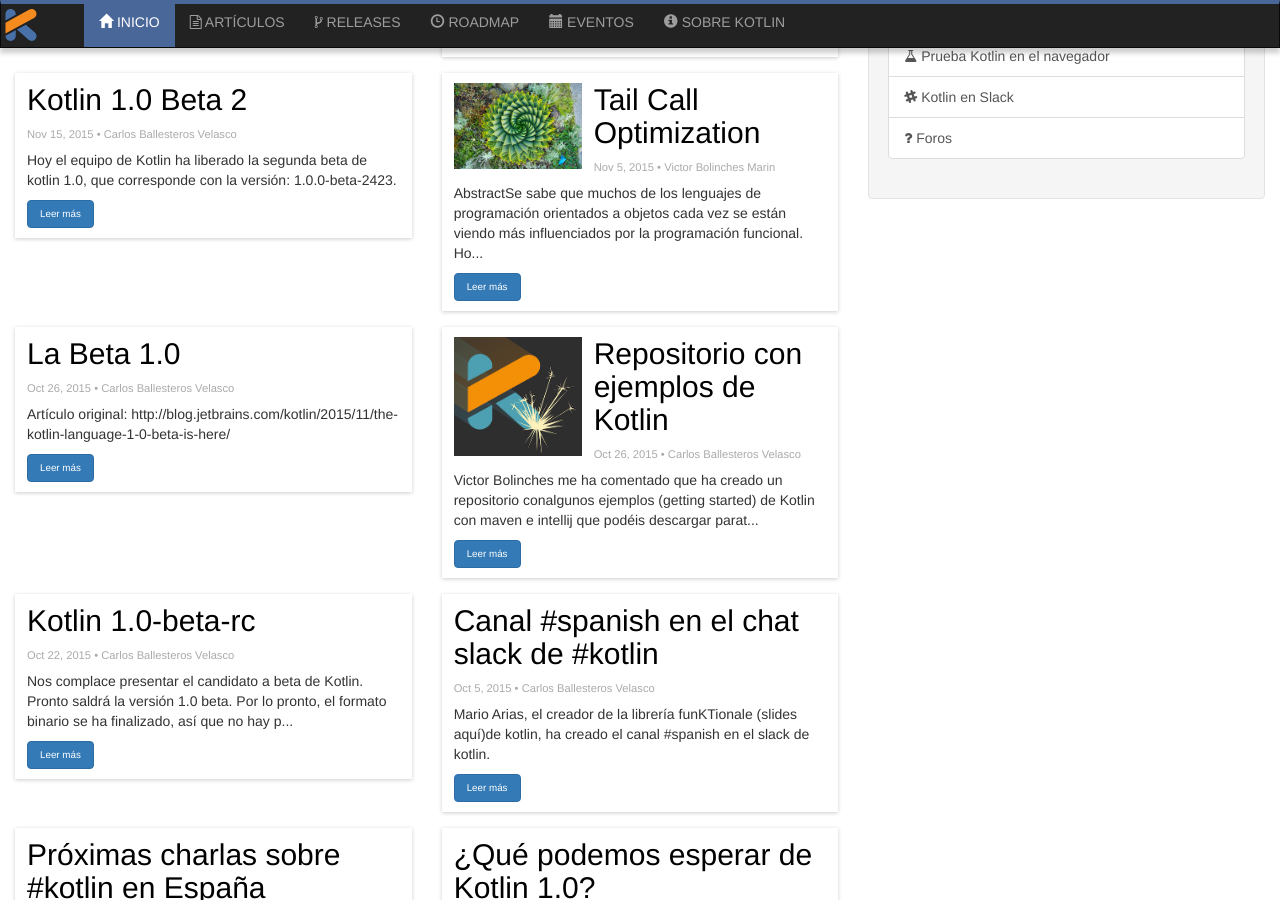
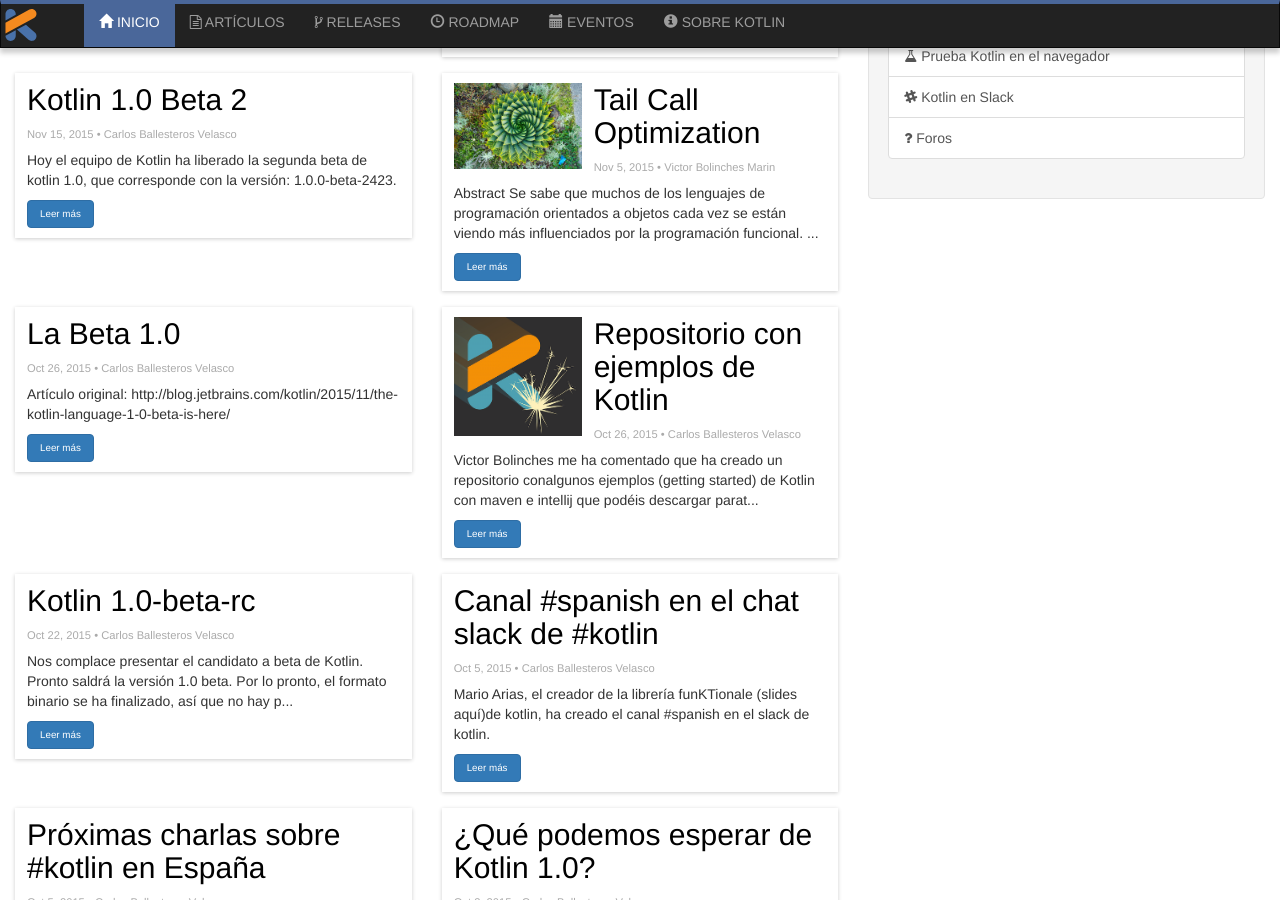
Before and after one commit to kotlin-es/kotlin.es, a Jekyll site: the page built from index.html, in a window 1280 px wide and 900 px high, scrolled down 772 px. Built offline with Jekyll 4.4.1, drawn with Linux system fonts in a browser that asks for light colours; comment, search, counter and statistics services are not loaded.

Commit message:
Removing <i> </> int "tail call post

```diff
--- a/_posts/articles/2015-11-05-tail-call-optimization.markdown
+++ b/_posts/articles/2015-11-05-tail-call-optimization.markdown
@@ -10,7 +10,7 @@
 ---
 
 
-<i><span style="font-weight: 400;">Abstract</span></i>
+<span style="font-weight: 400;"> Abstract </span>
 <p style="text-align: justify;"><i><span style="font-weight: 400;">Se sabe que muchos de los lenguajes de programación orientados a objetos cada vez se están viendo más influenciados por la programación funcional. Hoy en día es normal ver como dos paradigmas de programación, la orientado a objetos y la funcional, conviven en un mismo lenguaje. Con la llegada de las expresiones lambda, streams y las interfaces funcionales en Java 8, el lenguaje dio un vuelco considerablemente bueno. Tener construcciones de código comunes más expresivas, mucho más claras y legibles era algo realidad. A día de hoy Java aún tiene limitaciones que podemos suplir con Kotlin.</span></i></p>
 &nbsp;
 
```
